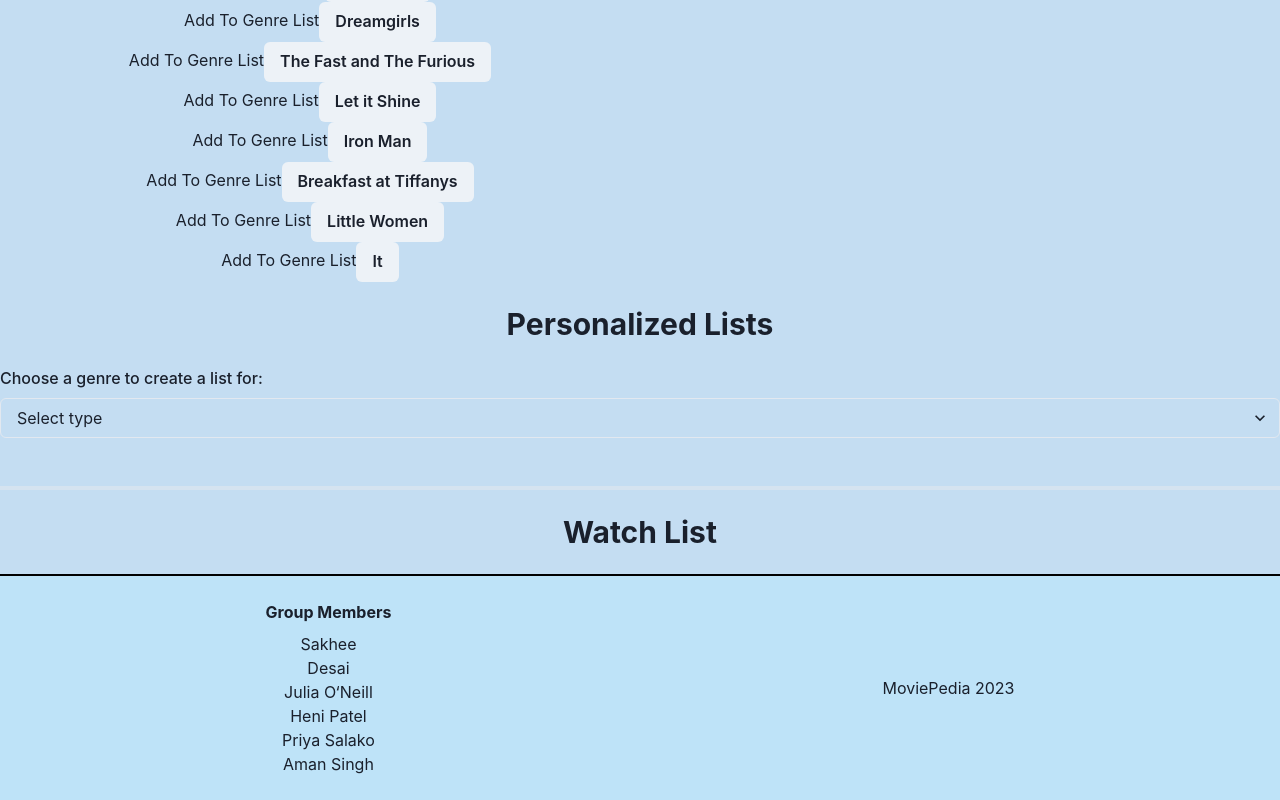
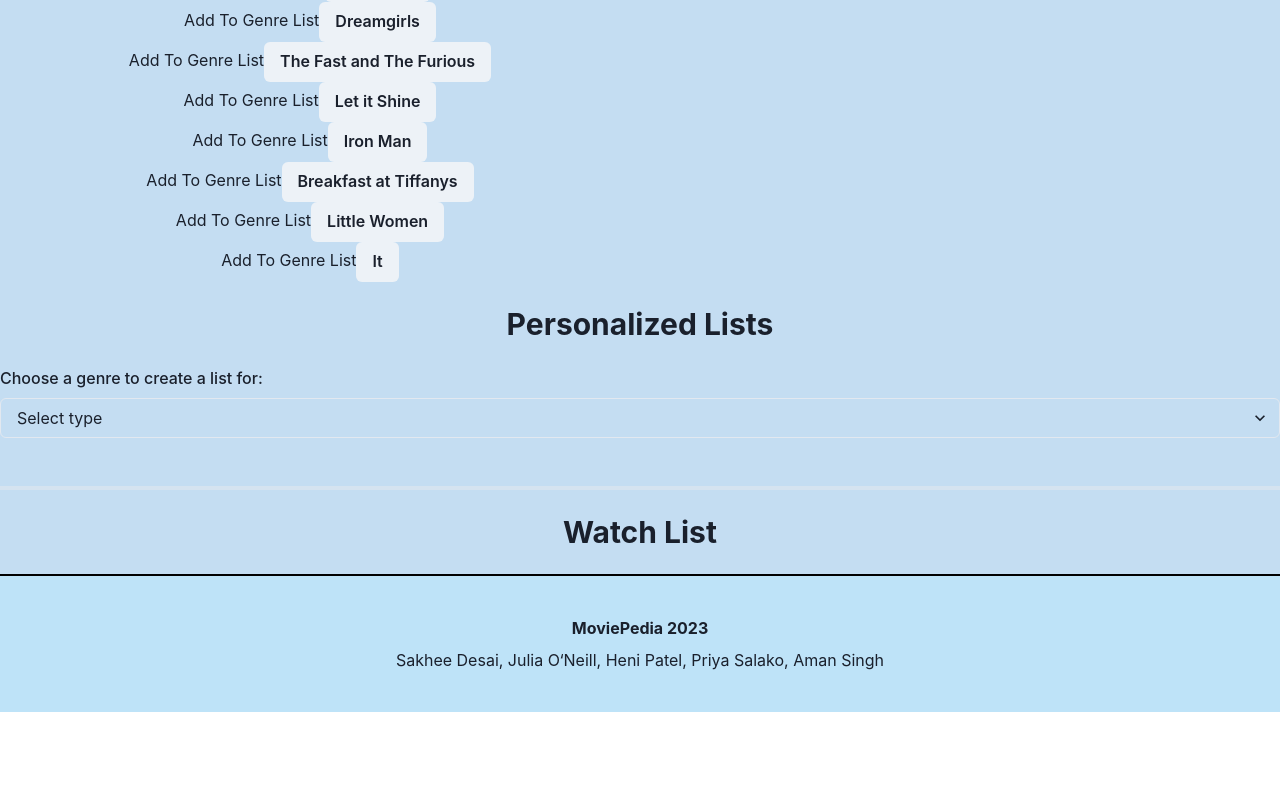
Before and after one commit to amansjot/Team5-MoviePedia, a React (Create React App) app: page / in a window 1280 px wide. Shown: the part 6420-7220 px from the top of the page. After the commit the page ends 7132 px from the top, so only its background shows below. Built offline with nearby package versions, Linux system fonts and the light colour scheme.

Commit message:
changed footer

```diff
--- a/src/App.tsx
+++ b/src/App.tsx
@@ -52,15 +52,12 @@ function App() {
                 <WatchList></WatchList>
             </div>
             <br/>
-            <HStack p={6} bg="blue.100" borderTop="2px solid black" justify="space-around">
+            <HStack p={10} bg="blue.100" borderTop="2px solid black" justify="space-around">
                 <Stack>
-                    <b>Group Members</b>
-                    <div style={{ width: "100px", margin: "0 auto" }}>
-                Sakhee Desai<br/>Julia O&lsquo;Neill<br/>Heni Patel<br/>Priya Salako<br/>Aman Singh
+                    <div><b>MoviePedia 2023</b></div>
+                    <div>
+                Sakhee Desai, Julia O&lsquo;Neill, Heni Patel, Priya Salako, Aman Singh
                     </div>
-                </Stack>
-                <Stack>
-                    <div>MoviePedia 2023</div>
                 </Stack>
             </HStack>
         </div>
```
